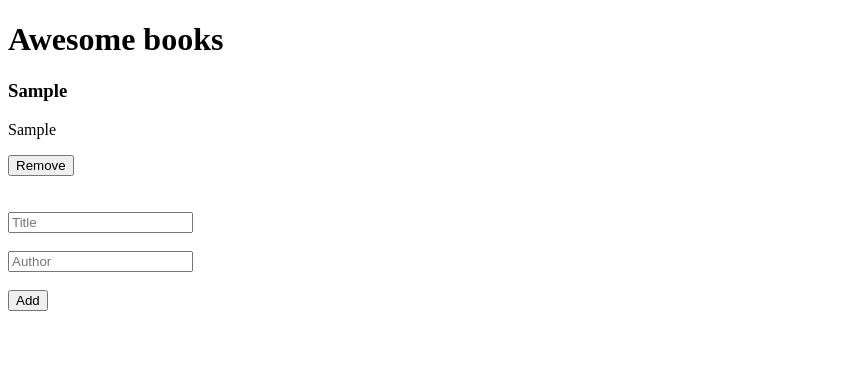
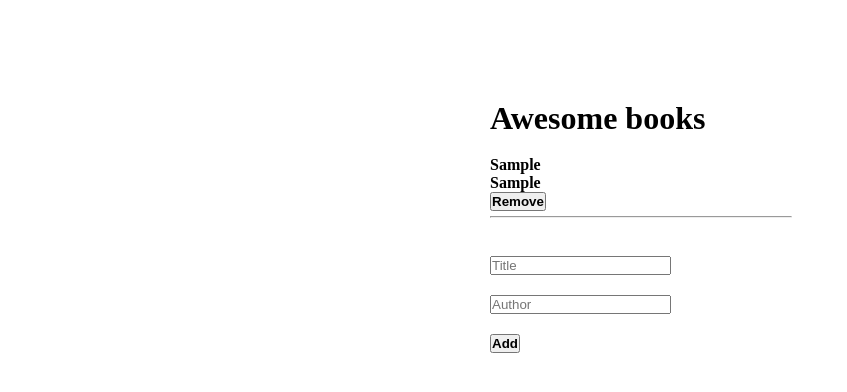
Before and after one commit to kerlos-bahaa/Awesome-books, a website: page index.html in a window 1280 px wide. Both pictures are taken after typing "Sample", "Sample" into the empty fields and a click on the button "Add". Shown: the whole page, without its empty margins (0-847 px from the left). Drawn offline with Linux system fonts and the light colour scheme.

Commit message:
last change

```diff
--- a/index.html
+++ b/index.html
@@ -4,15 +4,18 @@
     <meta charset="UTF-8" />
     <meta http-equiv="X-UA-Compatible" content="IE=edge" />
     <meta name="viewport" content="width=device-width, initial-scale=1.0" />
+    <link rel="stylesheet" href="style.css">
     <title>Document</title>
   </head>
   <body>
-    <h1>Awesome books</h1>
-    <div id="books"></div>
-    <br />
-    <input type="text" id="title" placeholder="Title" /><br /><br />
-    <input type="text" id="author" placeholder="Author" /><br /><br />
-    <button id="add">Add</button>
+    <div class="main">
+        <h1>Awesome books</h1>
+        <div id="books"></div>
+        <br />
+        <input type="text" id="title" placeholder="Title"  /><br />
+        <input type="text" id="author" placeholder="Author"  /><br />
+        <button id="add">Add</button>
+    </div>
   </body>
   <script src="index.js"></script>
 </html>
--- a/index.js
+++ b/index.js
@@ -12,22 +12,25 @@ function displayBooks(booksList) {
   booksContainer.innerHTML = '';
   for (let i = 0; i < booksList.length; i += 1) {
     booksContainer.innerHTML += `
-      <h3>${booksList[i].title}</h3>
+      <br>
+      <p>${booksList[i].title}</p>
       <p>${booksList[i].author}</p>
-      <button id="remove${i}" onclick=" removeItem(${i})" >Remove</button>
-      <br>
-      <br>
+      <button id="remove${i}" onclick=" removeItem(${i})" >Remove</button><br/>
+      <hr>
+      <br/>
     `;
   }
 }
 
 function adding(title, author) {
+  if (title.value.length > 1 && author.value.length > 1) {
     books = localBooks(books);
     books.push({ id: Date.now(), title: title.value, author: author.value });
     localStorage.setItem('Books', JSON.stringify(books));
     displayBooks(localBooks(books));
     title.value = '';
     author.value = '';
+  }
 }
 
 function removeItem(items) {
--- /dev/null
+++ b/style.css
@@ -0,0 +1,35 @@
+* {
+  margin: 0;
+  padding: 0;
+}
+
+body {
+  display: flex;
+  flex-direction: column;
+  align-items: center;
+  padding-top: 100px;
+  justify-content: center;
+}
+
+.main {
+  display: flex;
+  flex-direction: column;
+  align-items: flex-start;
+  justify-items: center;
+  gap: 1px;
+  width: 300px;
+}
+
+#books {
+  width: 100%;
+}
+
+hr {
+  width: 100%;
+  margin-top: 5px;
+}
+
+p,
+button {
+  font-weight: bold;
+}
```
Lines whose indentation alone changed are shown as unchanged.
